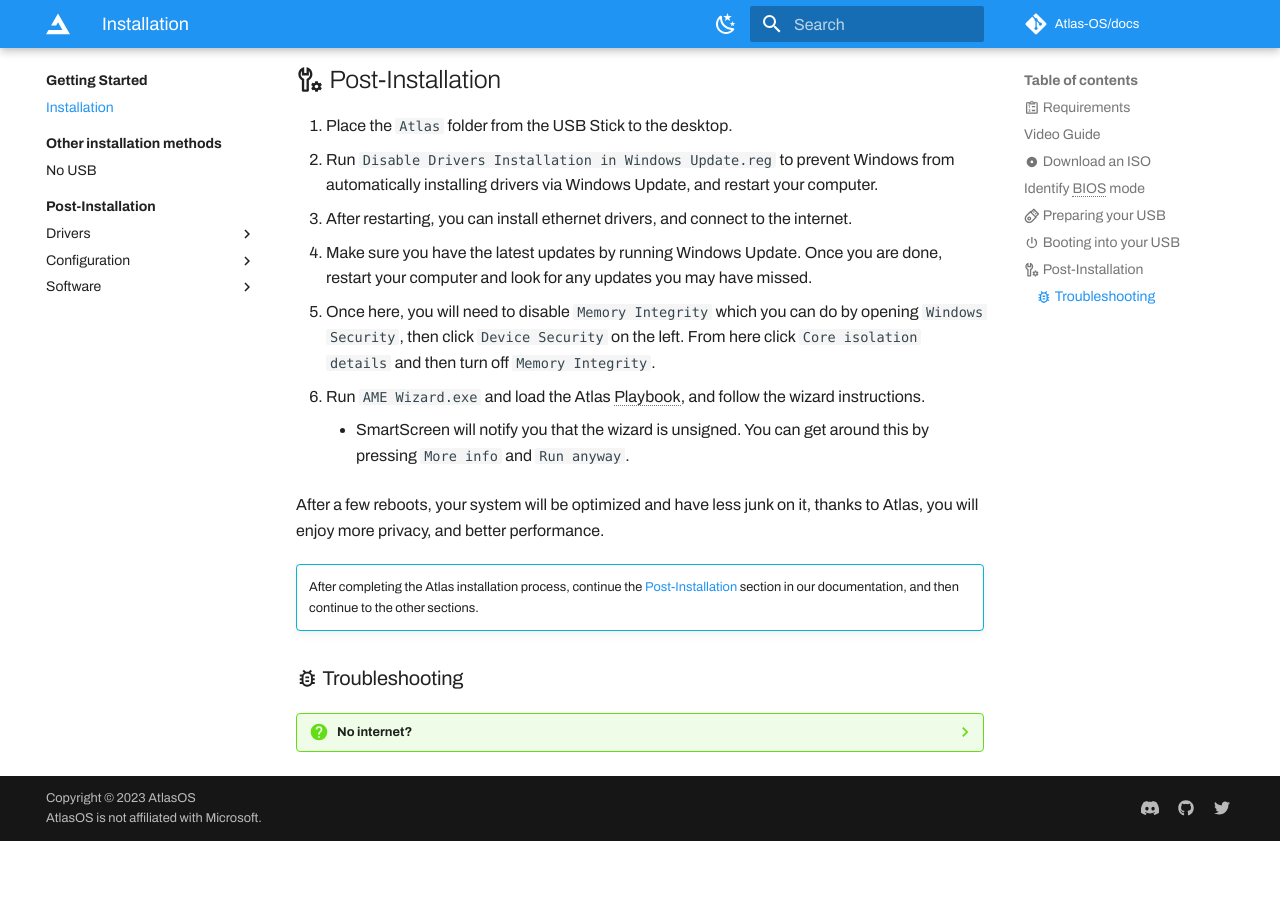
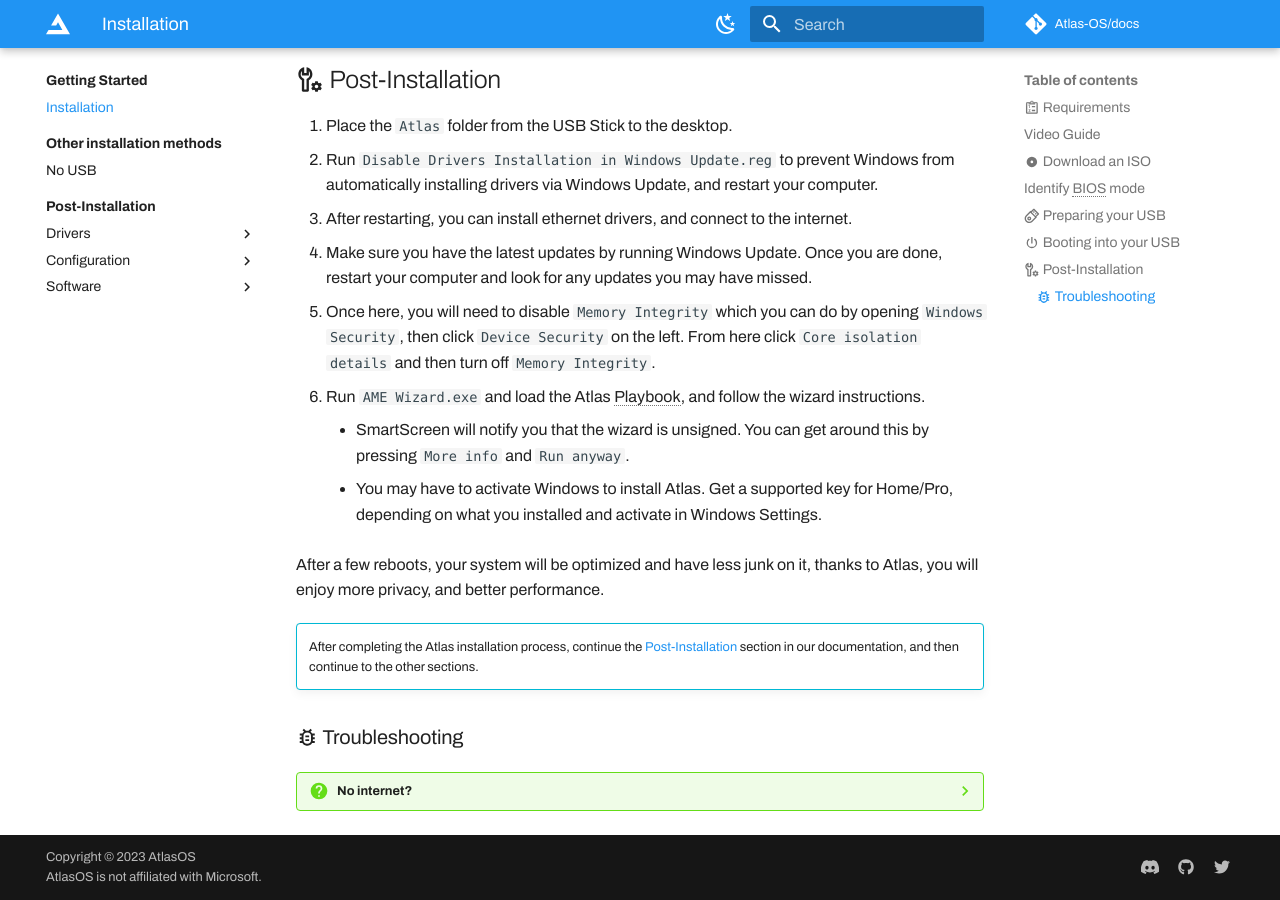
Before and after one commit to Atlas-OS/docs, an MkDocs documentation site: the page built from docs/getting-started/installation.md, in a window 1280 px wide and 900 px high, scrolled down 4104 px. Built offline with MkDocs 1.6.1 and Material for MkDocs 9.7.7, drawn with Linux system fonts in a browser that asks for light colours; some web fonts are replaced; plug-ins that fetch from the network failed and are left out; comment, search, counter and statistics services are not loaded; before the commit the page ends 4945 px from its top, so only the background shows below that.

Commit message:
fix: :memo: clarification on verification

```diff
--- a/docs/getting-started/installation.md
+++ b/docs/getting-started/installation.md
@@ -133,6 +133,7 @@ You will either get ``UEFI`` or ``Legacy``. ``UEFI`` is a newer BIOS mode that i
 5. Once here, you will need to disable `Memory Integrity` which you can do by opening `Windows Security`, then click `Device Security` on the left. From here click `Core isolation details` and then turn off `Memory Integrity`.
 6. Run ``AME Wizard.exe`` and load the Atlas Playbook, and follow the wizard instructions.
     - SmartScreen will notify you that the wizard is unsigned. You can get around this by pressing ``More info`` and ``Run anyway``.
+    - You may have to activate Windows to install Atlas. Get a supported key for Home/Pro, depending on what you installed and activate in Windows Settings.
 
 After a few reboots, your system will be optimized and have less junk on it, thanks to Atlas, you will enjoy more privacy, and better performance.
 
```
